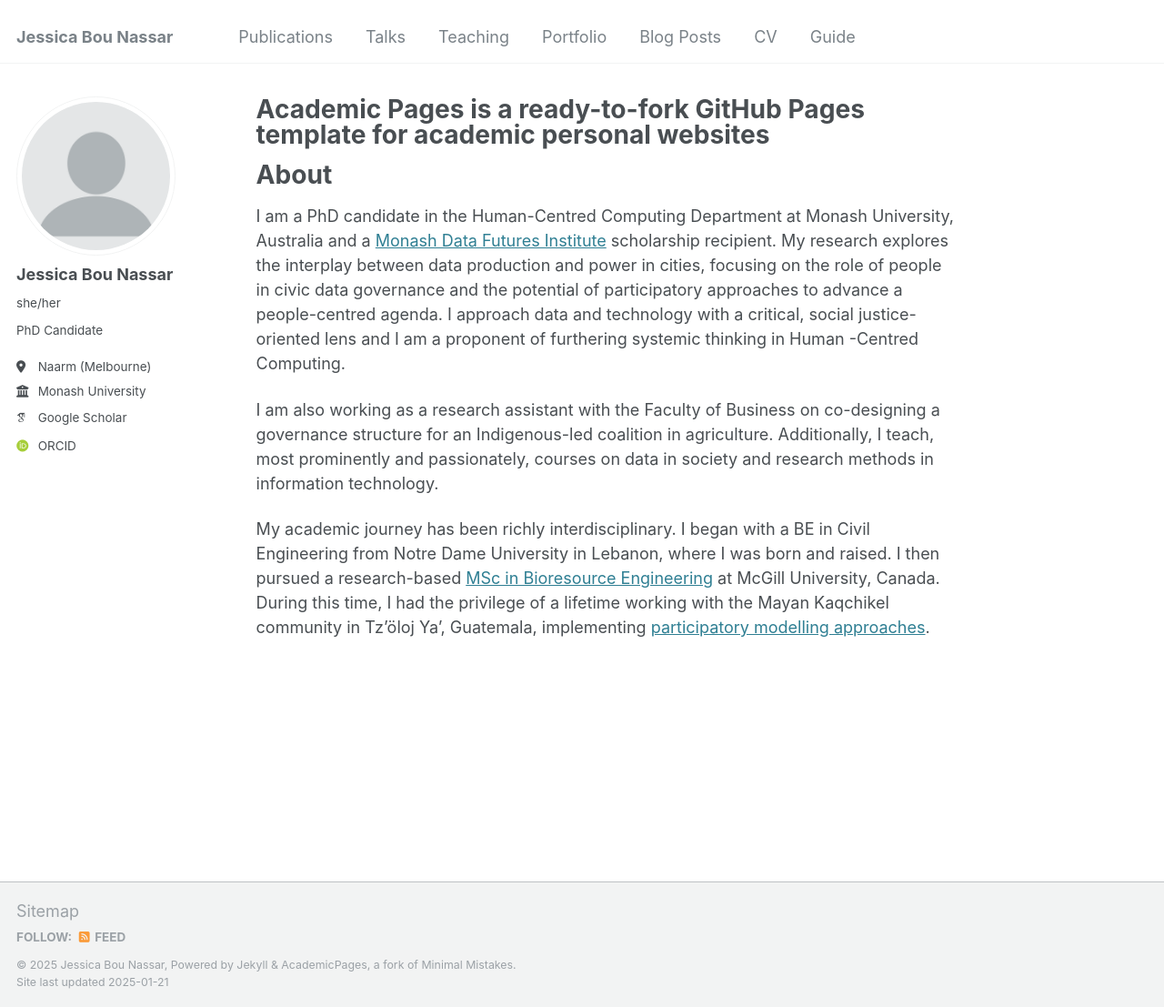
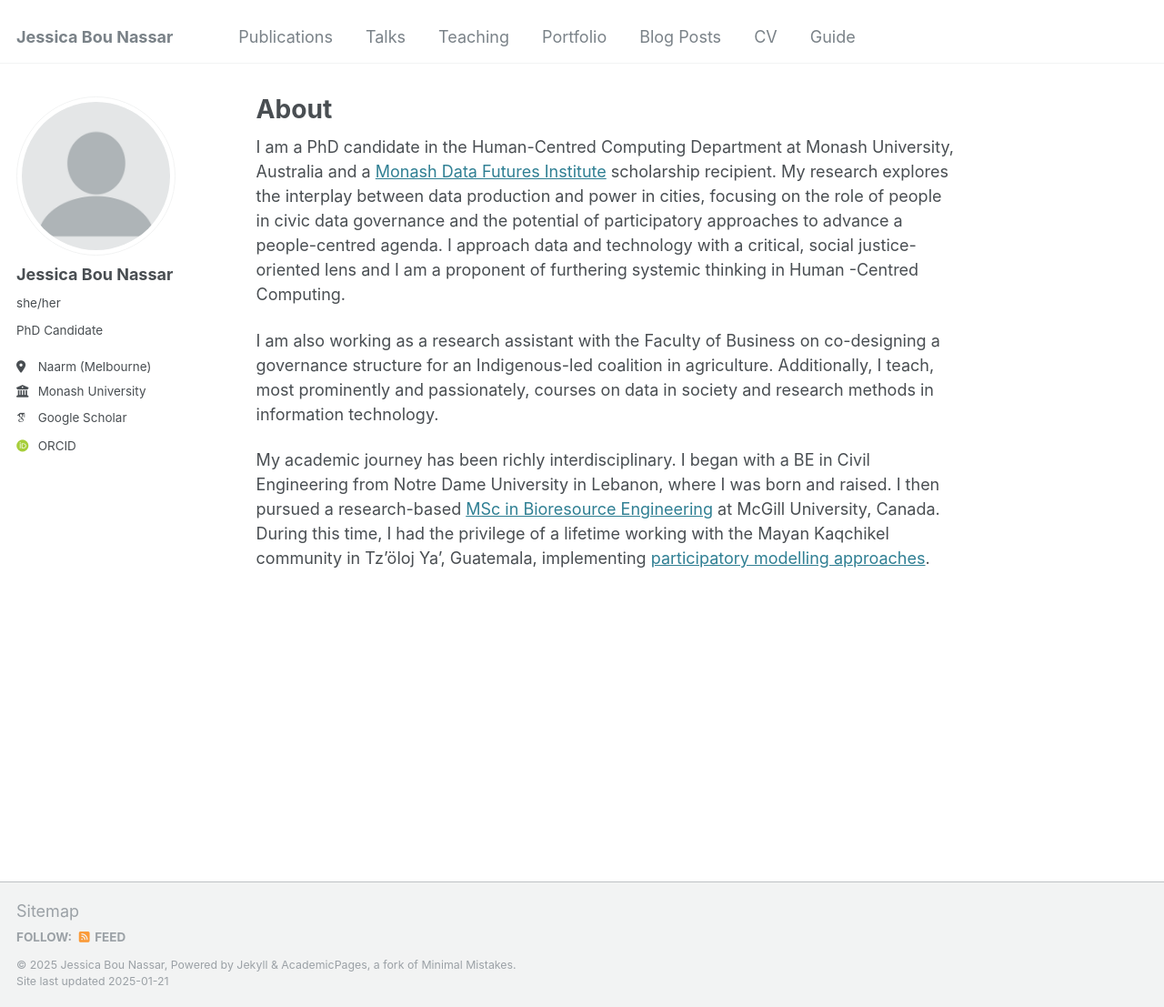
Before and after one commit to jessicabounassar/jessicabounassar.github.io, a Jekyll site: the page built from _pages/about.md, in a window 1280 px wide and 1107 px high. Shown: the whole window at 91% size. Built offline with Jekyll 4.4.1, drawn with Linux system fonts in a browser that asks for light colours; some web fonts are replaced.

Commit message:
Update about.md

```diff
--- a/_pages/about.md
+++ b/_pages/about.md
@@ -1,15 +1,12 @@
 ---
 permalink: /
-title: "Academic Pages is a ready-to-fork GitHub Pages template for academic personal websites"
+title: "About"
 author_profile: true
 redirect_from:
   - /about/
   - /about.html
 ---
 
-
-About
-======
 I am a PhD candidate in the Human-Centred Computing Department at Monash University, Australia and a [Monash Data Futures Institute](https://www.monash.edu/data-futures-institute/about-us/people/monash-data-futures-institute-phd-students) scholarship recipient. My research explores the interplay between data production and power in cities, focusing on the role of people in civic data governance and the potential of participatory approaches to advance a people-centred agenda. I approach data and technology with a critical, social justice-oriented lens and I am a proponent of furthering systemic thinking in Human -Centred Computing.
 
 I am also working as a research assistant with the Faculty of Business on co-designing a governance structure for an Indigenous-led coalition in agriculture. Additionally, I teach, most prominently and passionately, courses on data in society and research methods in information technology.
```
